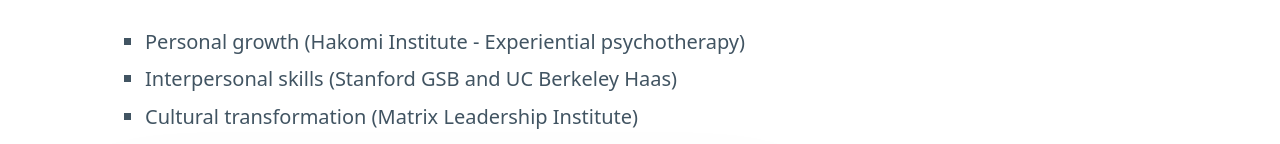
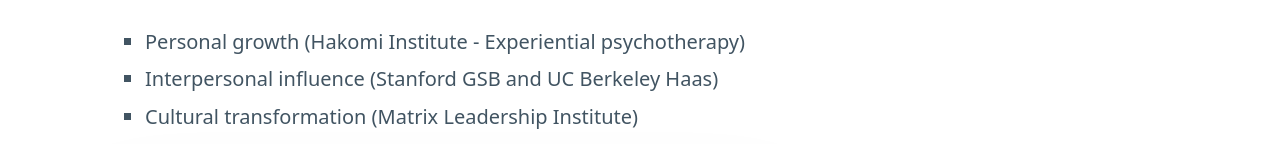
Before and after one commit to lingthio/lingthio.com, a plain HTML site: page docs/index.html in a window 1280 px wide. Shown: the part 306-450 px from the top of the page. Drawn offline with nearby package versions, Linux system fonts and the light colour scheme.

Commit message:
Update interpersonal skills to interpersonal influence

```diff
--- a/docs/index.html
+++ b/docs/index.html
@@ -49,7 +49,7 @@
             </p>
             <ul style="margin-top: 0.5rem; margin-left: 3rem">
                 <li>Personal growth (Hakomi Institute - Experiential psychotherapy)</li>
-                <li>Interpersonal skills (Stanford GSB and UC Berkeley Haas)</li>
+                <li>Interpersonal influence (Stanford GSB and UC Berkeley Haas)</li>
                 <li>Cultural transformation (Matrix Leadership Institute)</li>
                 <li>Trauma Healing (Somatic Experiencing)</li>
             </ul>
```
